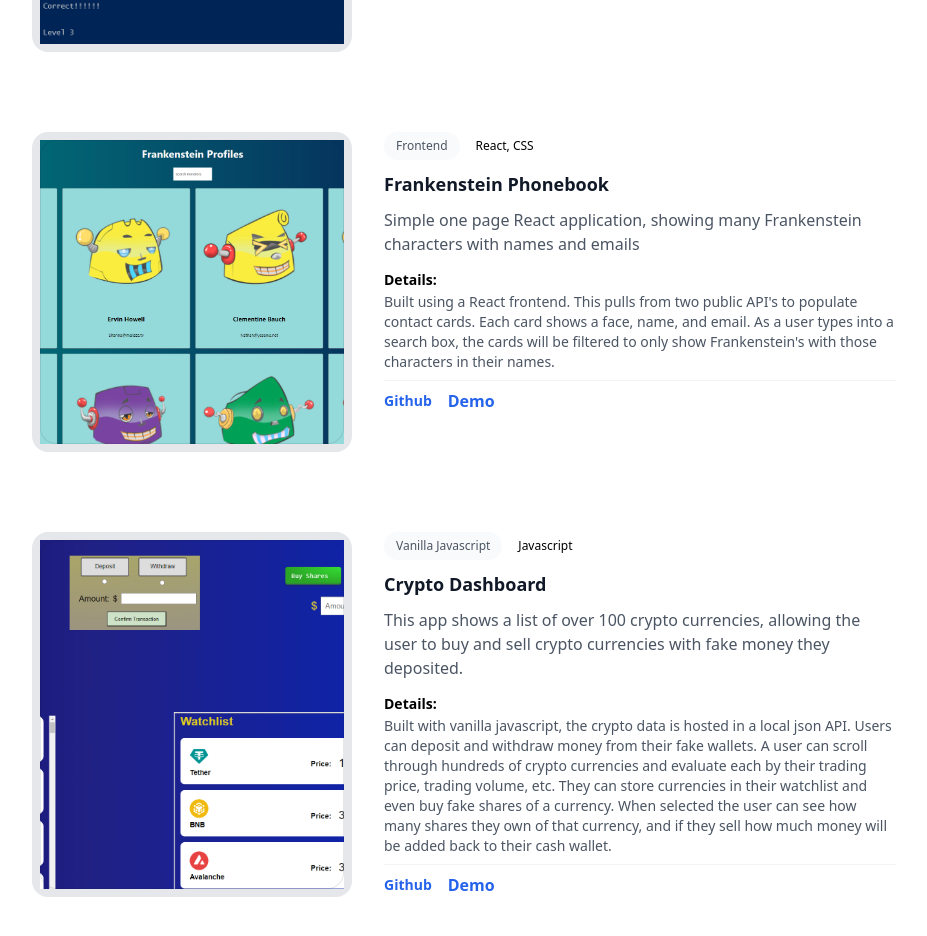
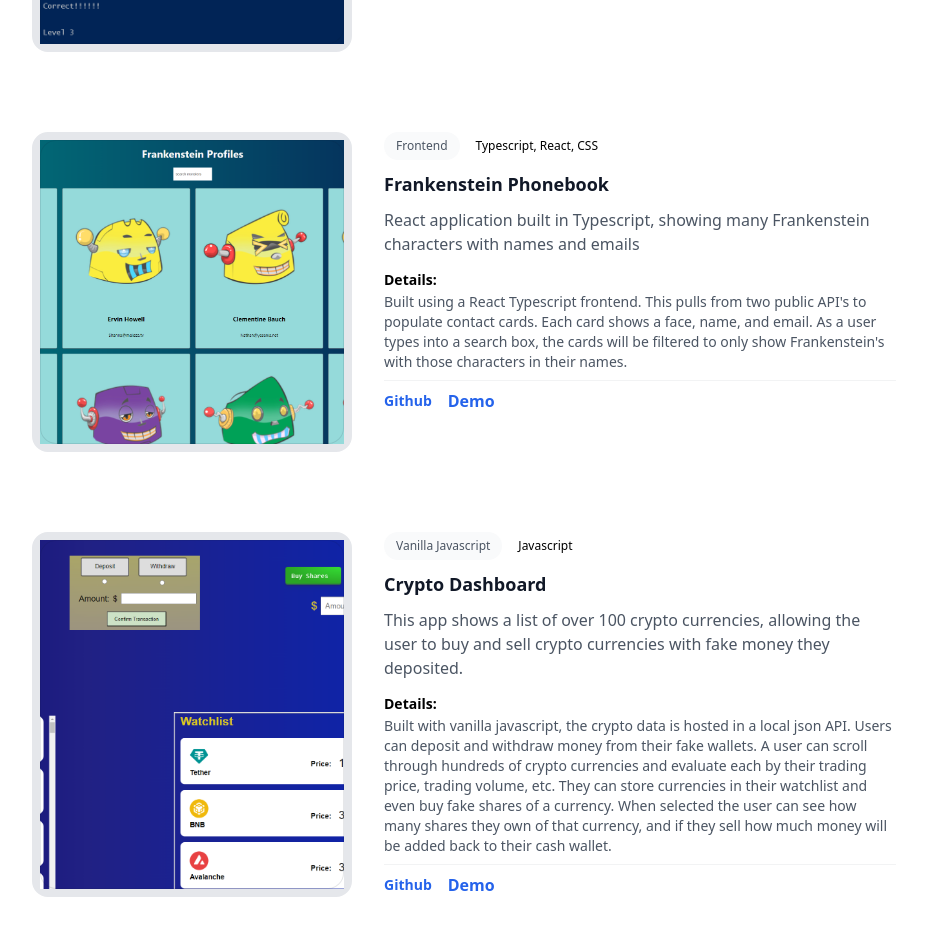
Before and after one commit to TrinitasAccounting/Personal-Website, a React (Create React App) app in the folder client/: page /projects in a window 1280 px wide. Shown: the part 1898-2834 px from the top of the page, without its empty margins (176-1103 px from the left). Built offline with nearby package versions, Linux system fonts and the light colour scheme.

Commit message:
updating my typescript product descriptions

```diff
--- a/client/src/components/ProjectsList.js
+++ b/client/src/components/ProjectsList.js
@@ -102,15 +102,15 @@ const posts = [
         id: 5,
         title: 'Frankenstein Phonebook',
 
-        smallDescription: 'Simple one page React application, showing many Frankenstein characters with names and emails',
+        smallDescription: 'React application built in Typescript, showing many Frankenstein characters with names and emails',
         description:
-            'Built using a React frontend. This pulls from two public API\'s to populate contact cards. Each card shows a face, name, and email. As a user types into a search box, the cards will be filtered to only show Frankenstein\'s with those characters in their names. ',
+            'Built using a React Typescript frontend. This pulls from two public API\'s to populate contact cards. Each card shows a face, name, and email. As a user types into a search box, the cards will be filtered to only show Frankenstein\'s with those characters in their names. ',
         imageUrl:
             FrankensteinPhoneBookScreenshot,
         date: 'Mar 16, 2020',
         datetime: '2020-03-16',
         demo: 'https://www.loom.com/share/53875f481fff417abf237b651f072ed6?sid=4be1c701-fd29-4ec5-999b-43dfca1e4e76',
-        buildType: { title: 'Frontend', stack: 'React, CSS' },
+        buildType: { title: 'Frontend', stack: 'Typescript, React, CSS' },
         author: {
             name: 'Clay Mangum',
             role: 'Co-Founder / CTO',
```
